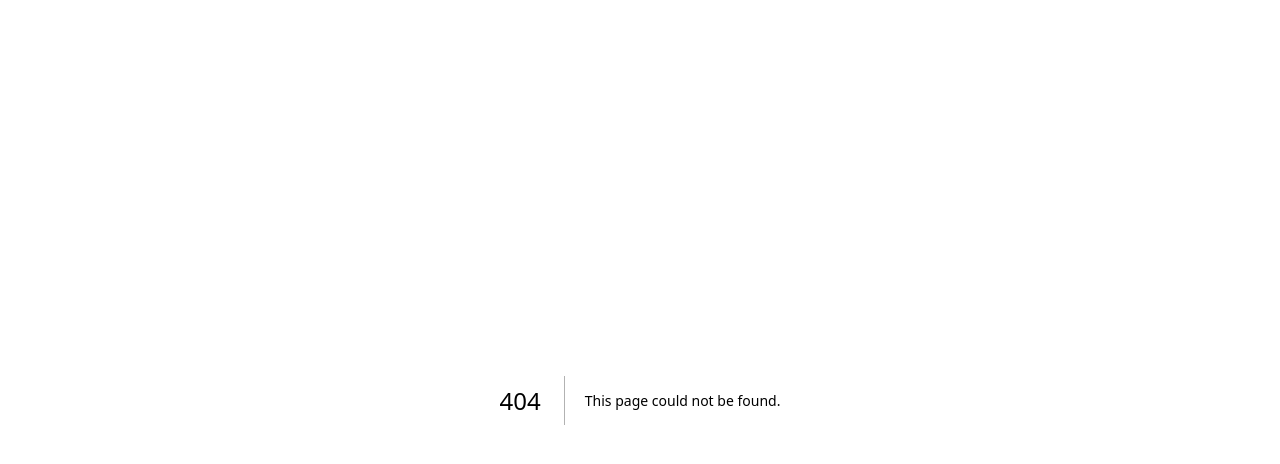
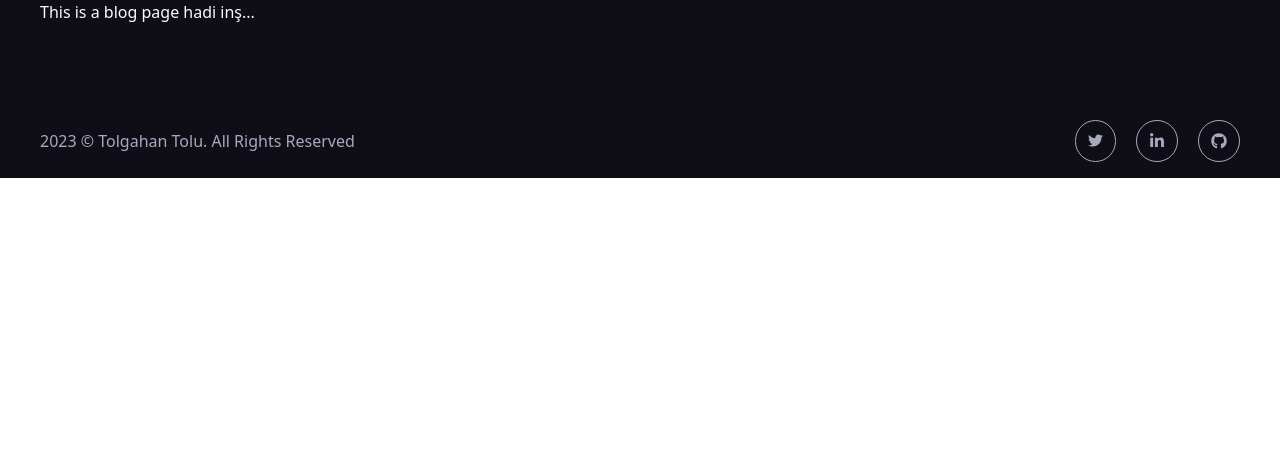
Before and after one commit to tolgahantolu/nextjs-tolgahantolu-portfolio, a Next.js app: page /blog in a window 1280 px wide. Before the commit this address had no page. Shown: the top 464 px of the page. Built offline with nearby package versions, Linux system fonts and the light colour scheme.

Commit message:
layout structure

```diff
--- /dev/null
+++ b/components/Layout.jsx
@@ -0,0 +1,14 @@
+import { Footer } from "./index";
+
+const Layout = ({ children }) => {
+  return (
+    <div className="px-10 bg-main overflow-hidden">
+      <div className="lg:max-w-[1280px] mx-auto">
+        {children}
+        <Footer />
+      </div>
+    </div>
+  );
+};
+
+export default Layout;
--- a/pages/_app.js
+++ b/pages/_app.js
@@ -1,7 +1,12 @@
-import '../styles/globals.css'
+import Layout from "../components/Layout";
+import "../styles/globals.css";
 
 function MyApp({ Component, pageProps }) {
-  return <Component {...pageProps} />
+  return (
+    <Layout>
+      <Component {...pageProps} />
+    </Layout>
+  );
 }
 
-export default MyApp
+export default MyApp;
--- /dev/null
+++ b/pages/blog.jsx
@@ -0,0 +1,11 @@
+import React from "react";
+
+const Blog = () => {
+  return (
+    <div className="w-full h-full">
+      <h1>This is a blog page hadi inş...</h1>
+    </div>
+  );
+};
+
+export default Blog;
--- a/pages/index.jsx
+++ b/pages/index.jsx
@@ -1,13 +1,5 @@
 import Head from "next/head";
-import {
-  Navbar,
-  Hero,
-  Quote,
-  Skills,
-  Portfolio,
-  Contact,
-  Footer,
-} from "../components";
+import { Navbar, Hero, Quote, Skills, Portfolio, Contact } from "../components";
 import { getExperiencesData, getProjectsData } from "../services";
 
 export default function Home({ experiences, projects }) {
@@ -20,8 +12,6 @@ export default function Home({ experiences, projects }) {
         <meta name="viewport" content="width=device-width, initial-scale=1.0" />
       </Head>
 
-      <div className="px-10 bg-main overflow-hidden">
-        <div className="lg:max-w-[1280px] mx-auto">
       <header>
         <Navbar />
         <Hero />
@@ -31,10 +21,7 @@ export default function Home({ experiences, projects }) {
         <Skills experiences={experiences} />
         <Portfolio projects={projects} />
         <Contact />
-            <Footer />
       </main>
-        </div>
-      </div>
     </>
   );
 }
```
Lines whose indentation alone changed are shown as unchanged.
